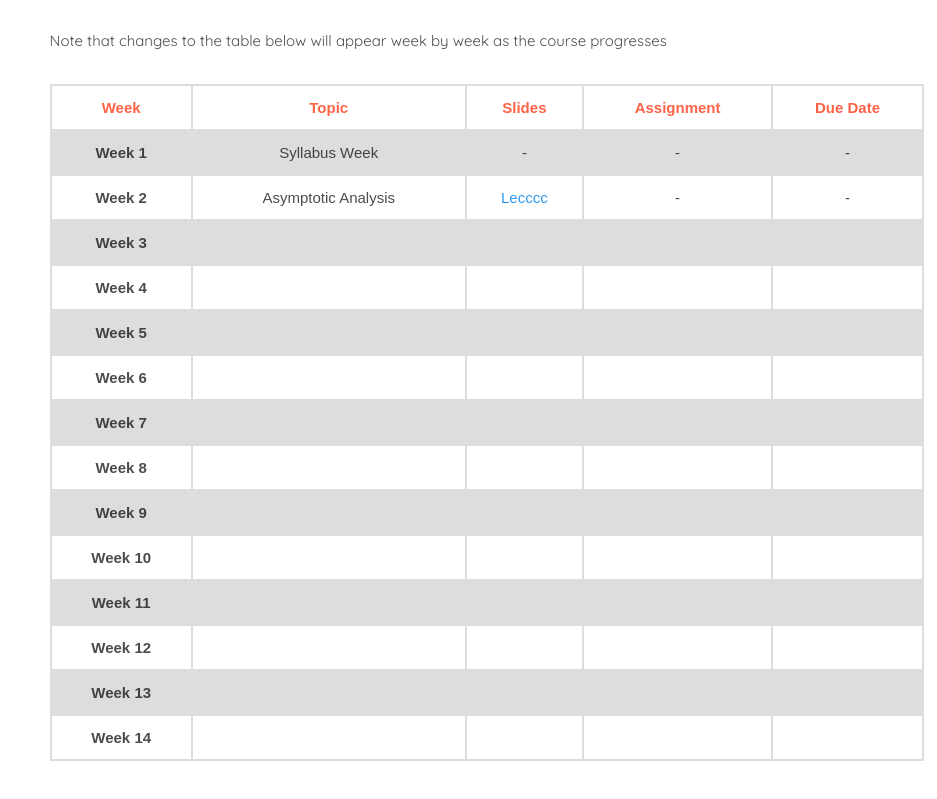
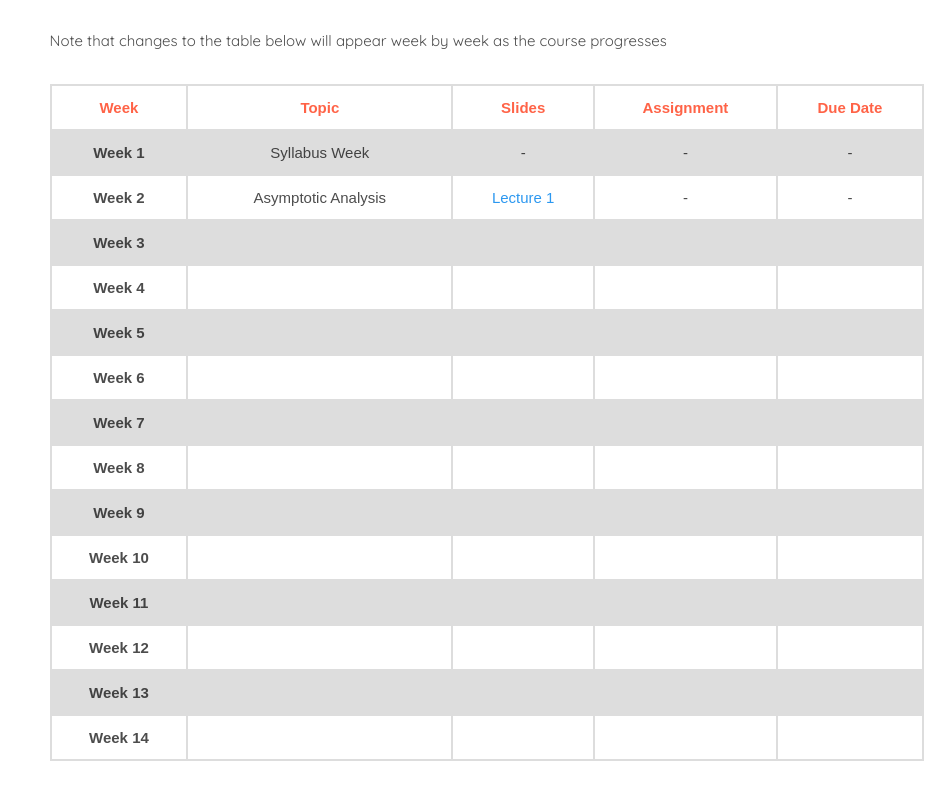
Before and after one commit to Emadalsuwat/emadalsuwat.github.io, a plain HTML site: page algorithms-Fall2020.html in a window 1280 px wide. Shown: the part 2542-3341 px from the top of the page, without its empty margins (343-1280 px from the left). Drawn offline with nearby package versions, Linux system fonts and the light colour scheme; files whose address does not match are found by name; a web font is replaced by a local one.

Commit message:
Update algorithms-Fall2020.html

```diff
--- a/algorithms-Fall2020.html
+++ b/algorithms-Fall2020.html
@@ -331,7 +331,7 @@ Copyright by Emad Alsuwat, 2020;</script> All rights reserved
 											<tr>
 												<td><b>Week 2</b></td>
 												<td>Asymptotic Analysis </td>
-												<td> <a href="resources/algo/Lecture_1.ppt" target="_blank">Lecccc</a> </td>
+												<td> <a href="resources/algo/Lecture_1.ppt" target="_blank">Lecture 1</a> </td>
 												<td>- </td>
 												<td>- </td>
 
```
